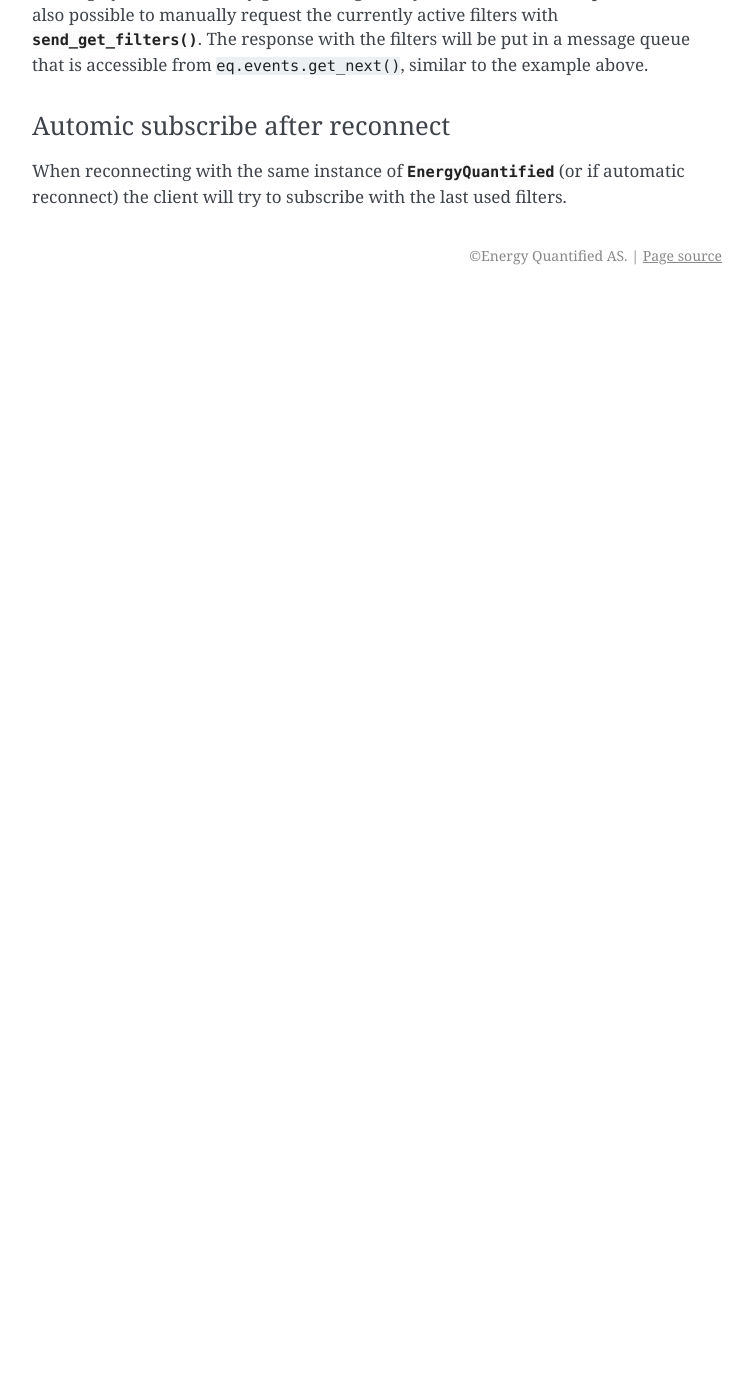
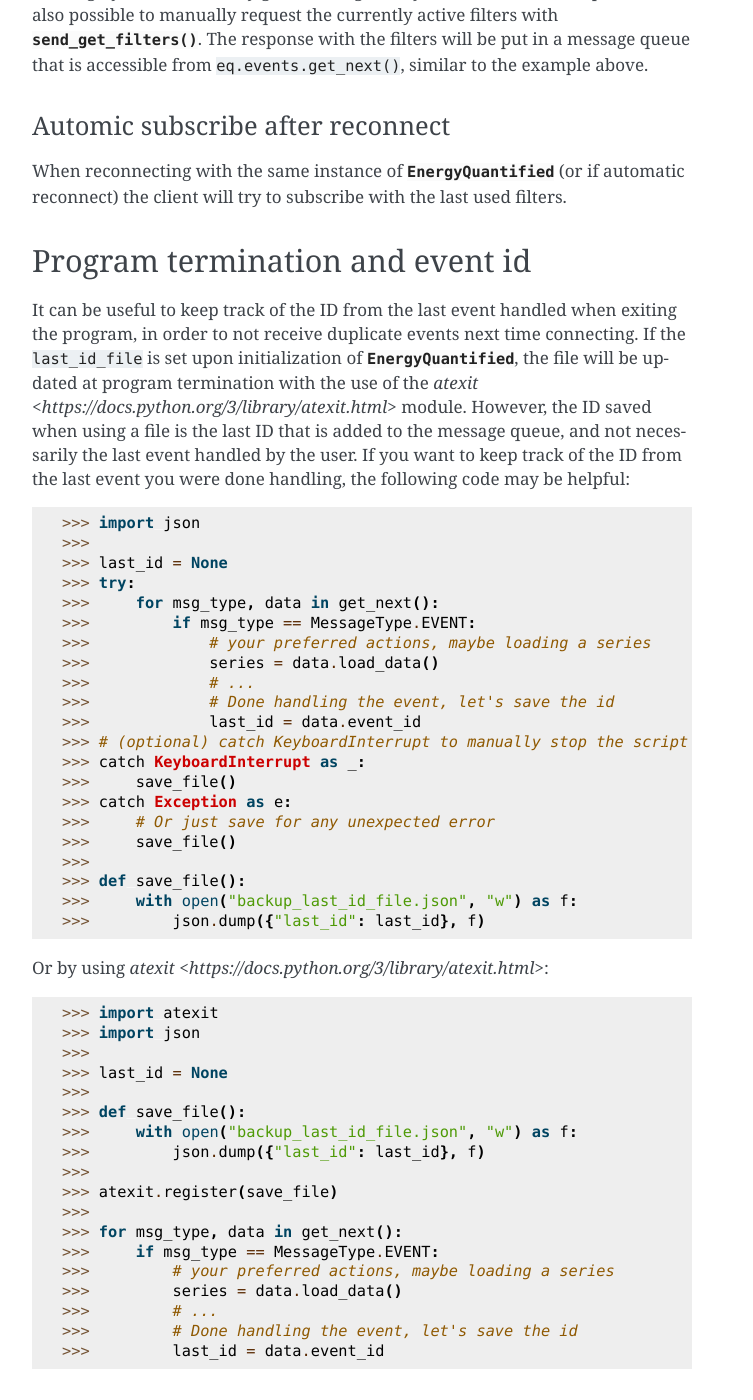
Before and after one commit to energyquantified/eq-python-client, a Sphinx documentation site: the page built from docs/userguide/curve-events.rst, in a window 1280 px wide and 1400 px high, scrolled down 12139 px. Shown: the whole window, without its empty margins (388-1141 px from the left). Built offline with Sphinx 7.4.7, drawn with Linux system fonts in a browser that asks for light colours; before the commit the page ends 12434 px from its top, so only the background shows below that; some of the changed text lies outside the part shown.

Commit message:
Descibre atexit in docs+

```diff
--- a/docs/userguide/curve-events.rst
+++ b/docs/userguide/curve-events.rst
@@ -577,3 +577,57 @@ Automic subscribe after reconnect
 When reconnecting with the same instance of
 :py:class:`EnergyQuantified <energyquantified.EnergyQuantified>` (or if automatic reconnect)
 the client will try to subscribe with the last used filters.
+
+
+Program termination and event id
+---------------------
+It can be useful to keep track of the ID from the last event handled when exiting the program, in order
+to not receive duplicate events next time connecting. If the ``last_id_file`` is set upon initialization
+of :py:class:`EnergyQuantified <energyquantified.EnergyQuantified>`, the file will be updated
+at program termination with the use of the `atexit <https://docs.python.org/3/library/atexit.html>` module.
+However, the ID saved when using a file is the last ID that is added to the message queue, and not
+necessarily the last event handled by the user. If you want to keep track of the ID from the last event you
+were done handling, the following code may be helpful:
+
+    >>> import json
+    >>>
+    >>> last_id = None
+    >>> try:
+    >>>     for msg_type, data in get_next():
+    >>>         if msg_type == MessageType.EVENT:
+    >>>             # your preferred actions, maybe loading a series
+    >>>             series = data.load_data()
+    >>>             # ...
+    >>>             # Done handling the event, let's save the id
+    >>>             last_id = data.event_id
+    >>> # (optional) catch KeyboardInterrupt to manually stop the script
+    >>> catch KeyboardInterrupt as _:
+    >>>     save_file()
+    >>> catch Exception as e:
+    >>>     # Or just save for any unexpected error
+    >>>     save_file()
+    >>>
+    >>> def save_file():
+    >>>     with open("backup_last_id_file.json", "w") as f:
+    >>>         json.dump({"last_id": last_id}, f)
+
+Or by using `atexit <https://docs.python.org/3/library/atexit.html>`:
+
+    >>> import atexit
+    >>> import json
+    >>>
+    >>> last_id = None
+    >>>
+    >>> def save_file():
+    >>>     with open("backup_last_id_file.json", "w") as f:
+    >>>         json.dump({"last_id": last_id}, f)
+    >>>
+    >>> atexit.register(save_file)
+    >>>
+    >>> for msg_type, data in get_next():
+    >>>     if msg_type == MessageType.EVENT:
+    >>>         # your preferred actions, maybe loading a series
+    >>>         series = data.load_data()
+    >>>         # ...
+    >>>         # Done handling the event, let's save the id
+    >>>         last_id = data.event_id
```
